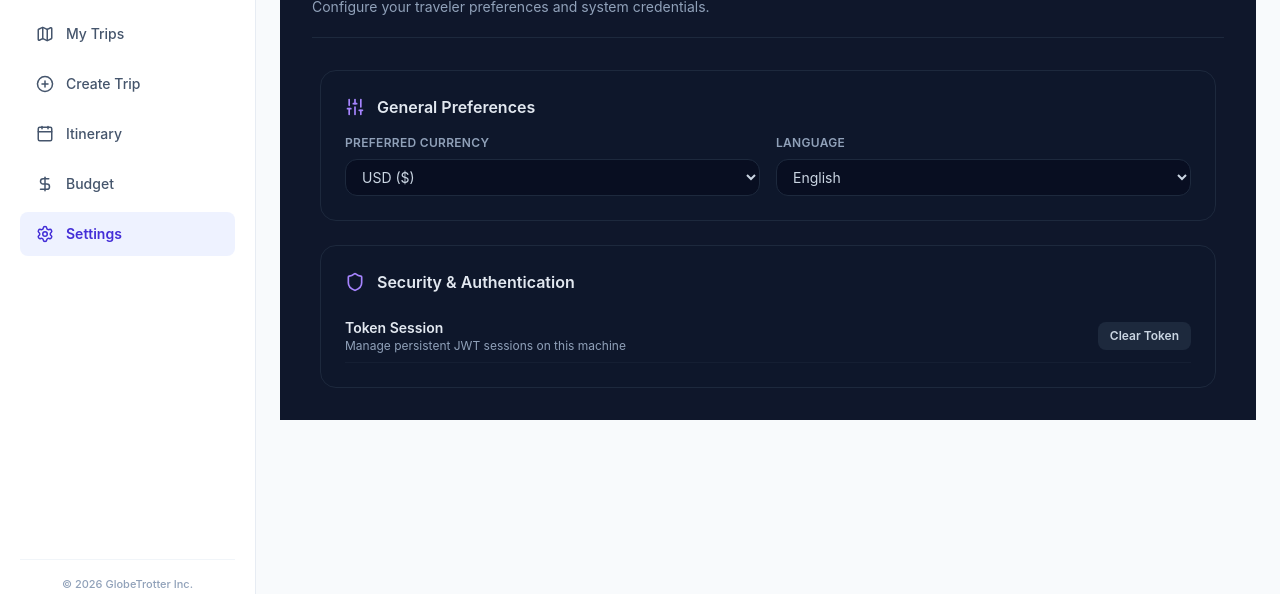
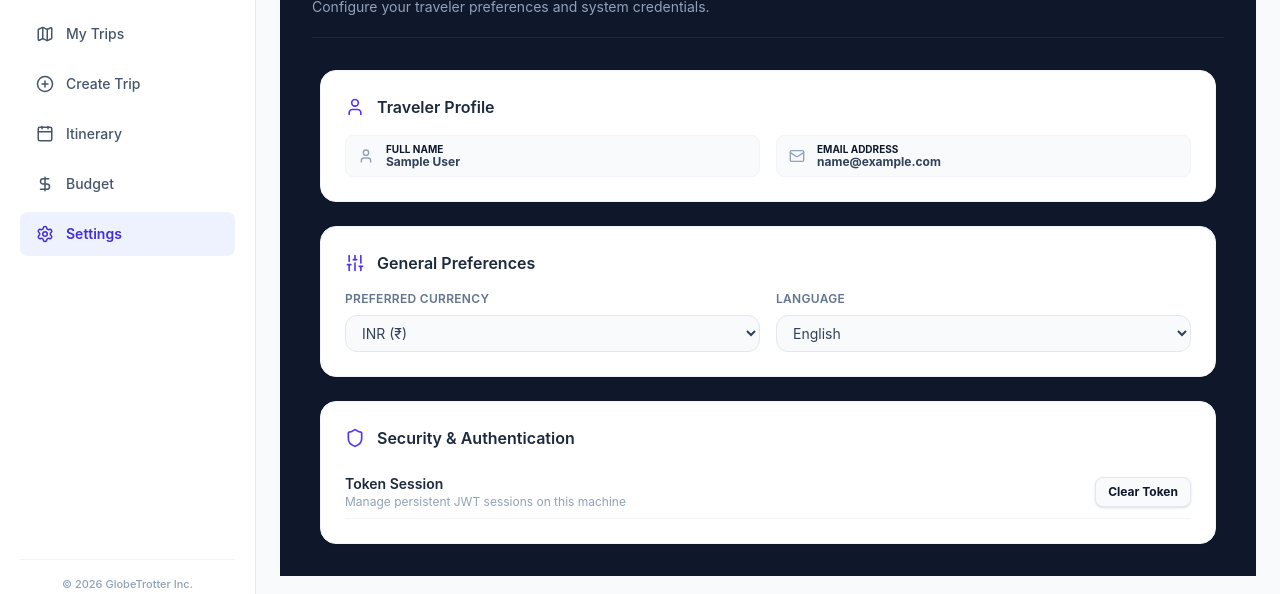
Before and after one commit to Kanzariya-007/OdooHackathon_GlobeTrotter, a React (Vite) app in the folder client/: page /settings in a window 1280 px wide. Shown: the part 172-766 px from the top of the page. Built offline with nearby package versions, Linux system fonts and the light colour scheme; no server answers; sample sign-in values are in the browser's storage.

Commit message:
chore: integrate team modules and authentication

```diff
--- a/client/src/pages/Budget.tsx
+++ b/client/src/pages/Budget.tsx
@@ -1,23 +1,116 @@
-import React from 'react';
-import PageContainer from '../components/PageContainer';
-import { DollarSign, Info } from 'lucide-react';
+import React, { useState, useEffect } from 'react';
+import { useNavigate } from 'react-router-dom';
+import { PageContainer } from '../components/PageContainer';
+import { Compass, Plus, Info } from 'lucide-react';
+import { getTrips } from '../services/tripApi';
+import { Trip } from '../types/trip';
+import { Loading } from '../components/Loading';
+import { Error } from '../components/Error';
+import { EmptyState } from '../components/ui/EmptyState';
+import { BudgetDashboard } from '../components/trips/BudgetDashboard';
+import { Button } from '../components/ui/Button';
 
 export const Budget: React.FC = () => {
+  const navigate = useNavigate();
+  const [trips, setTrips] = useState<Trip[]>([]);
+  const [selectedTrip, setSelectedTrip] = useState<Trip | null>(null);
+  const [isLoading, setIsLoading] = useState(true);
+  const [error, setError] = useState<string | null>(null);
+
+  const fetchTripsData = async () => {
+    setIsLoading(true);
+    setError(null);
+    try {
+      const data = await getTrips();
+      setTrips(data);
+      if (data.length > 0) {
+        setSelectedTrip(data[0]); // Select the first trip by default
+      }
+    } catch (err: any) {
+      console.error(err);
+      setError('Failed to retrieve user trips. Please try again.');
+    } finally {
+      setIsLoading(false);
+    }
+  };
+
+  useEffect(() => {
+    fetchTripsData();
+  }, []);
+
+  if (isLoading) {
+    return <Loading message="Loading budget charts..." />;
+  }
+
+  if (error) {
+    return (
+      <div className="flex items-center justify-center min-h-[60vh]">
+        <Error
+          title="Budget Data Unavailable"
+          message={error}
+          onRetry={fetchTripsData}
+        />
+      </div>
+    );
+  }
+
+  if (trips.length === 0) {
+    return (
+      <PageContainer title="Budget & Expenses" subtitle="Monitor your tour costs and logs.">
+        <EmptyState
+          title="No trips found"
+          description="Create a trip configuration first to view budget graphs and allocated costs."
+          icon={<Compass size={40} />}
+          action={
+            <Button
+              variant="primary"
+              onClick={() => navigate('/trips/create')}
+              leftIcon={<Plus size={16} />}
+              className="font-semibold"
+            >
+              Create Trip
+            </Button>
+          }
+        />
+      </PageContainer>
+    );
+  }
+
   return (
-    <PageContainer title="Budget & Expenses" subtitle="Monitor your tour costs and logs.">
-      <div className="rounded-2xl border border-slate-800 bg-slate-900/40 p-8 text-center max-w-2xl mx-auto my-12">
-        <div className="mx-auto flex h-12 w-12 items-center justify-center rounded-xl bg-violet-600/10 text-violet-400">
-          <DollarSign className="h-6 w-6" />
+    <PageContainer title="Budget & Expenses" subtitle="Monitor your tour costs, budget limit parameters, and itemized logs.">
+      <div className="flex flex-col gap-6">
+
+        {/* Selector Header Bar */}
+        <div className="bg-white border border-slate-100 rounded-xl p-4 flex flex-col sm:flex-row sm:items-center justify-between gap-4 text-left shadow-xs">
+          <div>
+            <label className="block text-[10px] font-bold text-slate-400 uppercase tracking-widest mb-1.5">Select Trip to Analyze</label>
+            <select
+              value={selectedTrip?.id || ''}
+              onChange={e => {
+                const found = trips.find(t => t.id === e.target.value);
+                if (found) setSelectedTrip(found);
+              }}
+              className="bg-slate-50 border border-slate-200 text-slate-800 text-xs font-semibold px-3 py-2 rounded-lg outline-none focus:ring-2 focus:ring-indigo-150 min-w-[240px] cursor-pointer"
+            >
+              {trips.map(trip => (
+                <option key={trip.id} value={trip.id}>
+                  {trip.name} ({trip.startDate} to {trip.endDate})
+                </option>
+              ))}
+            </select>
+          </div>
+
+          <div className="flex items-center gap-2 rounded-xl bg-slate-50 border border-slate-150/60 p-3 max-w-sm text-slate-550 text-xs leading-normal">
+            <Info size={14} className="shrink-0 text-indigo-500" />
+            <span>Allocated costs are calculated dynamically from transport, lodging, food, and activities scheduled in the itinerary.</span>
+          </div>
         </div>
-        <h3 className="mt-4 text-lg font-semibold text-slate-200">Budgeting & Expense Tracker</h3>
-        <p className="mt-2 text-sm text-slate-400 leading-relaxed">
-          This view will log expense allocations, support standard currencies (USD, EUR, etc.), categorize costs, and analyze budget details.
-        </p>
 
-        <div className="mt-6 flex items-center justify-center gap-2 rounded-xl bg-slate-950/40 border border-slate-800 p-4 text-slate-400">
-          <Info className="h-4 w-4 shrink-0 text-violet-400" />
-          <span className="text-xs">This feature belongs to <strong>Member 4</strong> and will be integrated in subsequent hours.</span>
-        </div>
+        {/* Budget Dashboard component */}
+        {selectedTrip && (
+          <BudgetDashboard trip={selectedTrip} />
+        )}
+
       </div>
     </PageContainer>
   );
--- a/client/src/pages/Settings.tsx
+++ b/client/src/pages/Settings.tsx
@@ -1,31 +1,58 @@
 import React from 'react';
 import PageContainer from '../components/PageContainer';
-import { Shield, Sliders } from 'lucide-react';
+import { Shield, Sliders, User, Mail, Calendar } from 'lucide-react';
+import { useAuth } from '../hooks/useAuth';
 
 export const Settings: React.FC = () => {
+  const { currentUser } = useAuth();
+
   return (
     <PageContainer title="Account Settings" subtitle="Configure your traveler preferences and system credentials.">
-      <div className="max-w-4xl mx-auto space-y-6">
+      <div className="max-w-4xl mx-auto space-y-6 text-left">
+
+        {/* User Profile Block */}
+        <div className="rounded-2xl border border-slate-100 bg-white p-6 shadow-xs">
+          <div className="flex items-center gap-3 text-indigo-600 mb-4">
+            <User className="h-5 w-5" />
+            <h3 className="text-base font-semibold text-slate-800">Traveler Profile</h3>
+          </div>
+          <div className="grid gap-4 sm:grid-cols-2">
+            <div className="flex items-center gap-3 px-3 py-2 bg-slate-50 rounded-lg border border-slate-100">
+              <User className="h-4 w-4 text-slate-400 shrink-0" />
+              <div>
+                <p className="text-[10px] font-bold text-slate-450 uppercase leading-none">Full Name</p>
+                <p className="text-xs font-bold text-slate-700 mt-0.5 leading-none">{currentUser?.name || 'Traveler'}</p>
+              </div>
+            </div>
+            <div className="flex items-center gap-3 px-3 py-2 bg-slate-50 rounded-lg border border-slate-100">
+              <Mail className="h-4 w-4 text-slate-400 shrink-0" />
+              <div>
+                <p className="text-[10px] font-bold text-slate-450 uppercase leading-none">Email Address</p>
+                <p className="text-xs font-bold text-slate-700 mt-0.5 leading-none">{currentUser?.email || 'N/A'}</p>
+              </div>
+            </div>
+          </div>
+        </div>
 
         {/* Profile Settings Block */}
-        <div className="rounded-2xl border border-slate-800 bg-slate-900/30 p-6">
-          <div className="flex items-center gap-3 text-violet-400">
+        <div className="rounded-2xl border border-slate-100 bg-white p-6 shadow-xs">
+          <div className="flex items-center gap-3 text-indigo-600 mb-4">
             <Sliders className="h-5 w-5" />
-            <h3 className="text-base font-semibold text-slate-200">General Preferences</h3>
+            <h3 className="text-base font-semibold text-slate-800">General Preferences</h3>
           </div>
-          <div className="mt-4 grid gap-4 sm:grid-cols-2">
+          <div className="grid gap-4 sm:grid-cols-2">
             <div>
-              <label className="block text-xs font-semibold text-slate-400 uppercase tracking-wide">Preferred Currency</label>
-              <select className="mt-2 w-full rounded-xl border border-slate-800 bg-slate-950/50 py-2 px-3 text-sm text-slate-300 focus:border-violet-500 focus:outline-none">
+              <label className="block text-xs font-semibold text-slate-500 uppercase tracking-wide">Preferred Currency</label>
+              <select className="mt-2 w-full rounded-xl border border-slate-200 bg-slate-50 py-2 px-3 text-sm text-slate-700 focus:border-indigo-500 focus:outline-none cursor-pointer">
+                <option>INR (₹)</option>
                 <option>USD ($)</option>
                 <option>EUR (€)</option>
                 <option>GBP (£)</option>
-                <option>INR (₹)</option>
               </select>
             </div>
             <div>
-              <label className="block text-xs font-semibold text-slate-400 uppercase tracking-wide">Language</label>
-              <select className="mt-2 w-full rounded-xl border border-slate-800 bg-slate-950/50 py-2 px-3 text-sm text-slate-300 focus:border-violet-500 focus:outline-none">
+              <label className="block text-xs font-semibold text-slate-500 uppercase tracking-wide">Language</label>
+              <select className="mt-2 w-full rounded-xl border border-slate-200 bg-slate-50 py-2 px-3 text-sm text-slate-700 focus:border-indigo-500 focus:outline-none cursor-pointer">
                 <option>English</option>
                 <option>Spanish</option>
                 <option>French</option>
@@ -35,23 +62,24 @@ export const Settings: React.FC = () => {
         </div>
 
         {/* Security Preferences */}
-        <div className="rounded-2xl border border-slate-800 bg-slate-900/30 p-6">
-          <div className="flex items-center gap-3 text-violet-400">
+        <div className="rounded-2xl border border-slate-100 bg-white p-6 shadow-xs">
+          <div className="flex items-center gap-3 text-indigo-600 mb-4">
             <Shield className="h-5 w-5" />
-            <h3 className="text-base font-semibold text-slate-200">Security & Authentication</h3>
+            <h3 className="text-base font-semibold text-slate-800">Security & Authentication</h3>
           </div>
-          <div className="mt-4 space-y-4">
-            <div className="flex items-center justify-between py-2 border-b border-slate-800/50">
+          <div className="space-y-4">
+            <div className="flex items-center justify-between py-2 border-b border-slate-100">
               <div>
-                <p className="text-sm font-semibold text-slate-200">Token Session</p>
+                <p className="text-sm font-semibold text-slate-800">Token Session</p>
                 <p className="text-xs text-slate-400">Manage persistent JWT sessions on this machine</p>
               </div>
               <button
                 onClick={() => {
                   localStorage.removeItem('globetrotter_token');
                   alert('Session token cleared!');
+                  window.location.reload();
                 }}
-                className="rounded-lg bg-slate-800 px-3 py-1.5 text-xs font-semibold text-slate-300 hover:bg-slate-700 hover:text-white transition-all"
+                className="rounded-lg bg-slate-50 border border-slate-200 px-3 py-1.5 text-xs font-bold text-slate-650 hover:bg-slate-100 hover:text-slate-800 transition-all cursor-pointer shadow-sm active:scale-95"
               >
                 Clear Token
               </button>
--- a/client/src/pages/Trips.tsx
+++ /dev/null
@@ -1,26 +0,0 @@
-import React from 'react';
-import PageContainer from '../components/PageContainer';
-import { Map, Info } from 'lucide-react';
-
-export const Trips: React.FC = () => {
-  return (
-    <PageContainer title="My Trips" subtitle="Manage your travel logs and destinations.">
-      <div className="rounded-2xl border border-slate-800 bg-slate-900/40 p-8 text-center max-w-2xl mx-auto my-12">
-        <div className="mx-auto flex h-12 w-12 items-center justify-center rounded-xl bg-violet-600/10 text-violet-400">
-          <Map className="h-6 w-6" />
-        </div>
-        <h3 className="mt-4 text-lg font-semibold text-slate-200">Trip & Destination Management</h3>
-        <p className="mt-2 text-sm text-slate-400 leading-relaxed">
-          This view will manage custom trips, starting/ending dates, descriptions, and city travel sequences.
-        </p>
-
-        <div className="mt-6 flex items-center justify-center gap-2 rounded-xl bg-slate-950/40 border border-slate-800 p-4 text-slate-400">
-          <Info className="h-4 w-4 shrink-0 text-violet-400" />
-          <span className="text-xs">This feature belongs to <strong>Member 2</strong> and will be integrated in subsequent hours.</span>
-        </div>
-      </div>
-    </PageContainer>
-  );
-};
-
-export default Trips;
```
